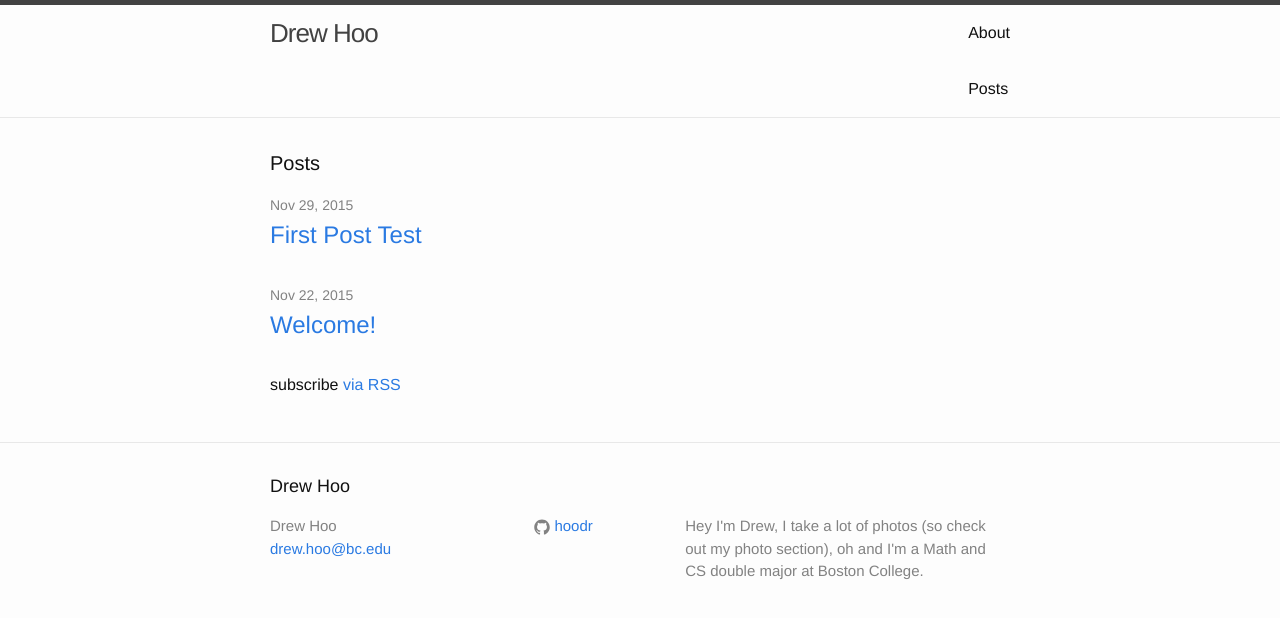
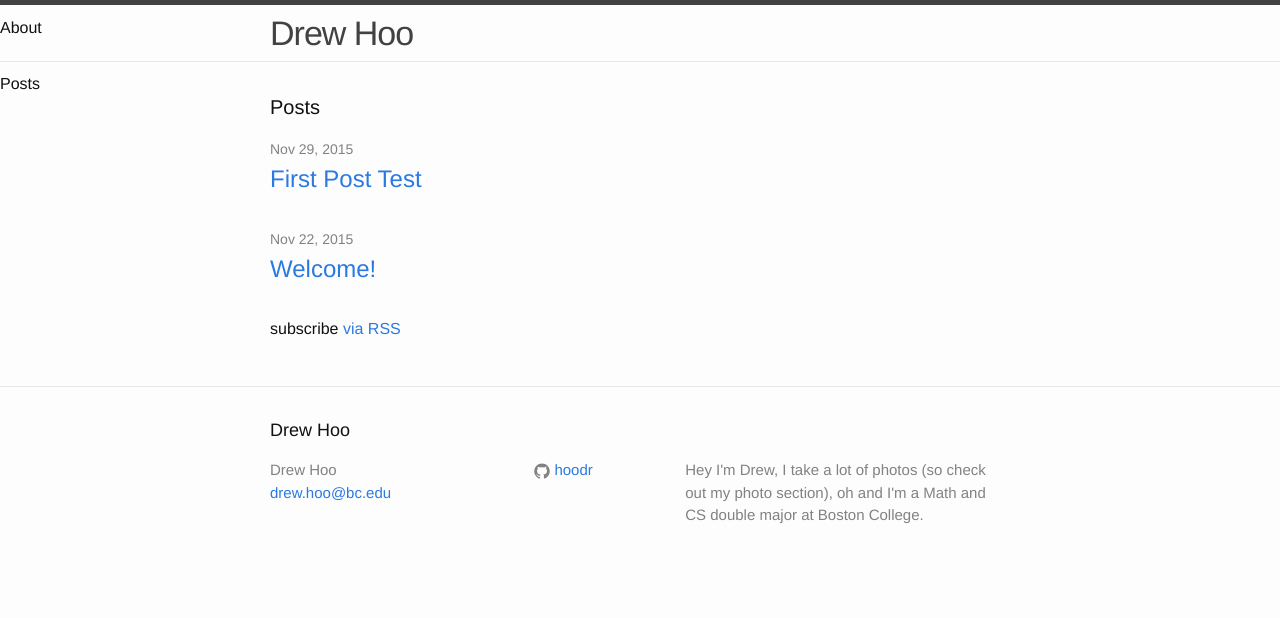
Before and after one commit to hoodr/hoodr.github.io, a Jekyll site: the page built from index.html, in a window 1280 px wide. Shown: the top 618 px of the page. Built offline with Jekyll 4.4.1, drawn with Linux system fonts in a browser that asks for light colours.

Commit message:
nav bar edit 2

```diff
--- a/_sass/_layout.scss
+++ b/_sass/_layout.scss
@@ -11,7 +11,7 @@
 }
 
 .site-title {
-    font-size: 26px;
+    font-size: 34px;
     font-weight: 300;
     line-height: 56px;
     letter-spacing: -1px;
@@ -27,6 +27,7 @@
 .site-nav {
     float: right;
     line-height: 56px;
+    position: fixed; top: 0; left: 0;
 
     .menu-icon {
         display: none;
```
